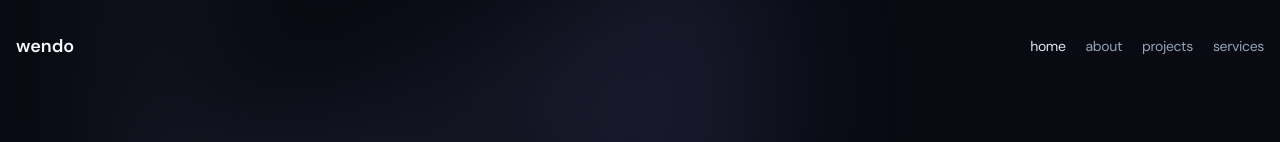
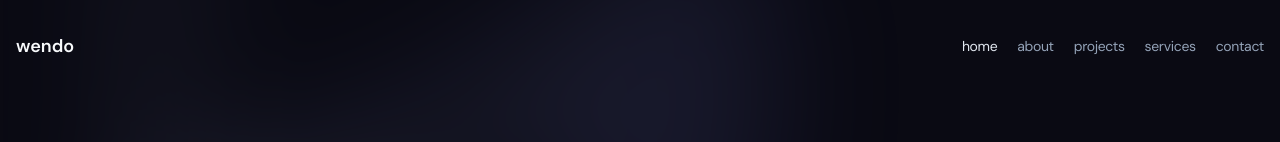
Before and after one commit to Candy-Butcher/Portfolio-V1, a Next.js app: page / in a window 1280 px wide. Shown: the top 142 px of the page. Built offline with nearby package versions, Linux system fonts and the light colour scheme.

Commit message:
add contact to navbar

```diff
--- a/src/components/Container.tsx
+++ b/src/components/Container.tsx
@@ -41,6 +41,7 @@ const navLinks = [
   { href: "#about", text: "About" },
   { href: "#projects", text: "Projects" },
   { href: "#services", text: "Services" },
+  { href: "#contact", text: "Contact" },
 ];
 
 function handleClick(e: React.MouseEvent<HTMLAnchorElement, MouseEvent>) {
```
